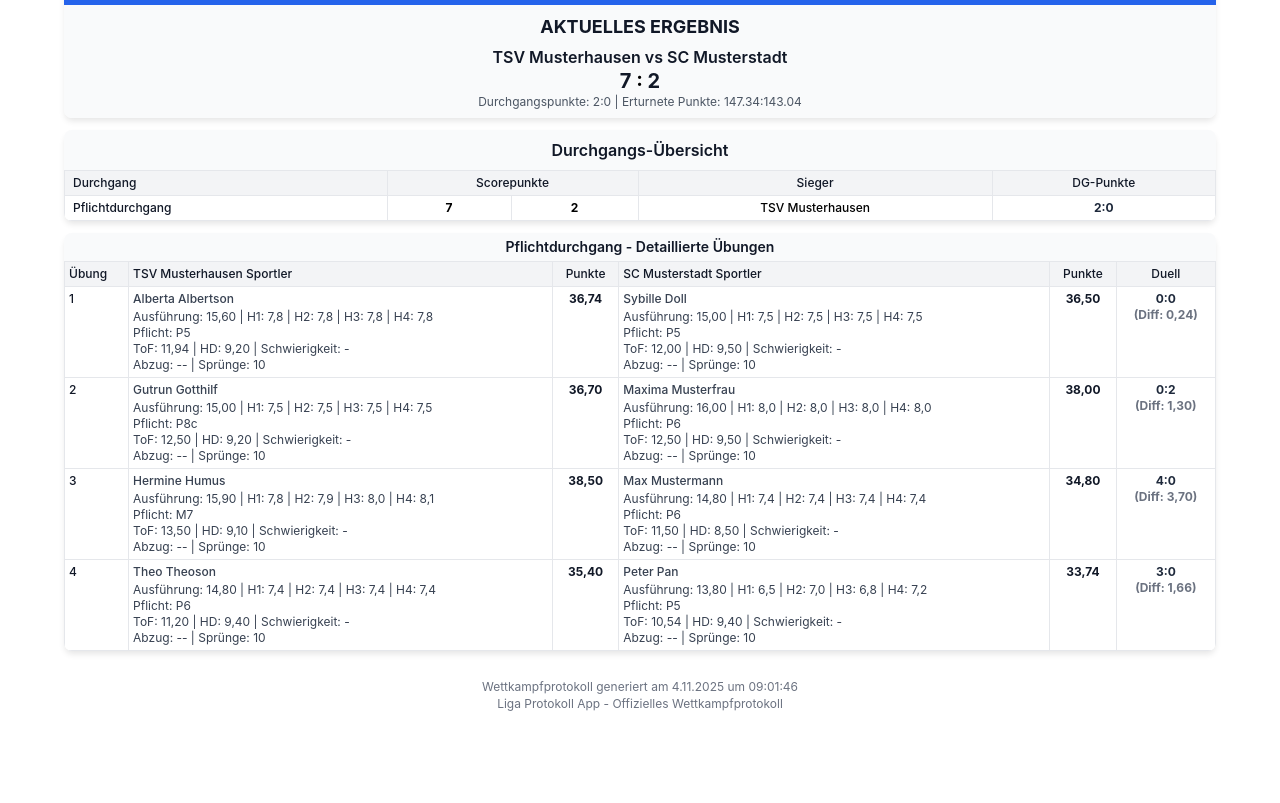
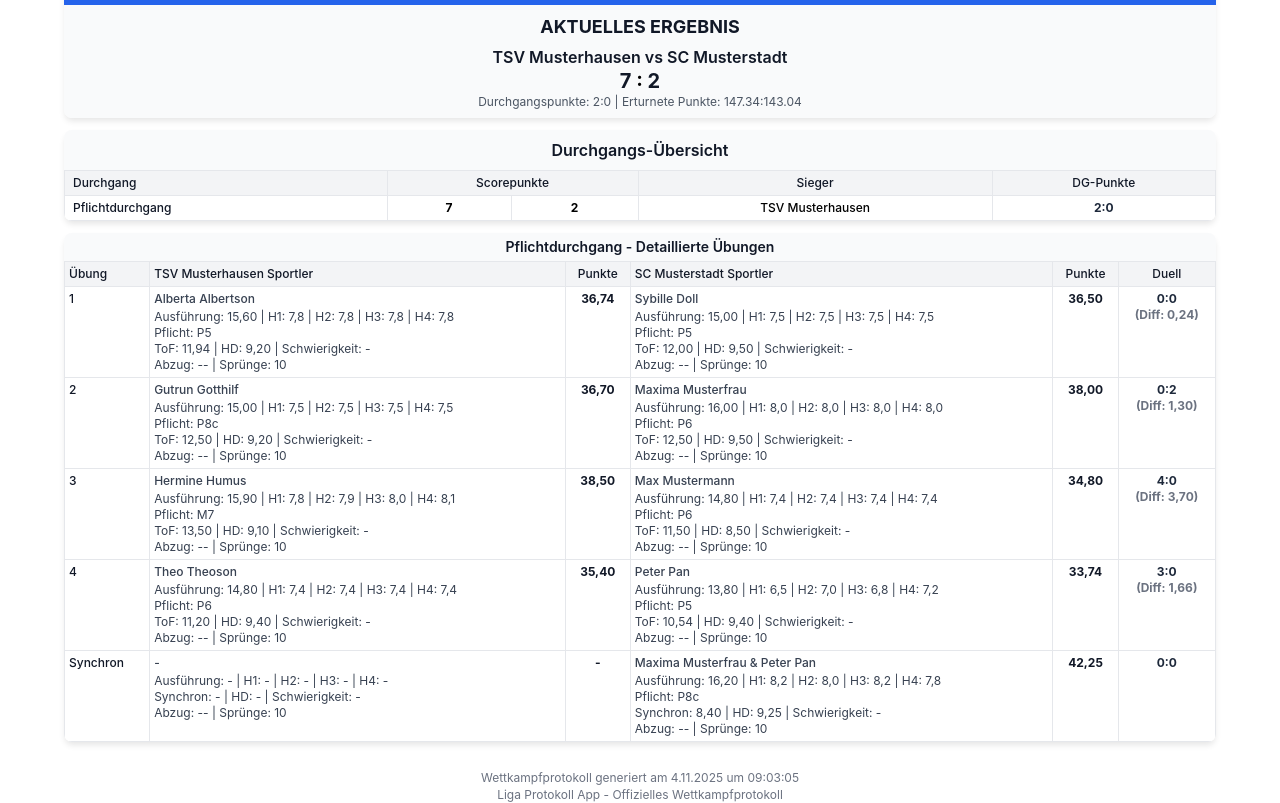
Before and after one commit to dercognus/liga-protokoll-website, a plain HTML site: page competition-1/protokoll.html in a window 1280 px wide. Shown: the part 76-879 px from the top of the page. Before the commit the page ends 800 px from the top, so only its background shows below. Drawn offline with Linux system fonts and the light colour scheme.

Commit message:
Update: Competition 1 - protokoll.html

```diff
--- a/competition-1/protokoll.html
+++ b/competition-1/protokoll.html
@@ -431,6 +431,74 @@
                     </td>
                   </tr>
 
+                  <tr style="border-top: 1px solid #d1d5db;">
+                    <td style="padding: 0.25rem; font-weight: 500; color: #111827; vertical-align: top; border: 1px solid #e5e7eb;">
+                      Synchron
+                    </td>
+                    <td style="padding: 0.25rem; color: #374151; vertical-align: top; border: 1px solid #e5e7eb;">
+                      <div style="font-weight: 500;">
+                        -
+
+
+                      </div>
+                      <div style="margin-top: 0.125rem;">
+                        <div>
+                          Ausführung: - |
+                          H1: - |
+                          H2: - |
+                          H3: - |
+                          H4: -
+                        </div>
+
+                        <div>
+                          Synchron: - |
+                          HD: - |
+                          Schwierigkeit: -
+                        </div>
+                        <div>
+                          Abzug: -- |
+                          Sprünge: 10
+                        </div>
+                      </div>
+                    </td>
+                    <td style="padding: 0.25rem; text-align: center; font-weight: 700; color: #111827; vertical-align: top; border: 1px solid #e5e7eb;">
+                      -
+                    </td>
+                    <td style="padding: 0.25rem; color: #374151; vertical-align: top; border: 1px solid #e5e7eb;">
+                      <div style="font-weight: 500;">
+                        Maxima Musterfrau
+                         & Peter Pan
+
+                      </div>
+                      <div style="margin-top: 0.125rem;">
+                        <div>
+                          Ausführung: 16,20 |
+                          H1: 8,2 |
+                          H2: 8,0 |
+                          H3: 8,2 |
+                          H4: 7,8
+                        </div>
+                        <div>Pflicht: P8c</div>
+                        <div>
+                          Synchron: 8,40 |
+                          HD: 9,25 |
+                          Schwierigkeit: -
+                        </div>
+                        <div>
+                          Abzug: -- |
+                          Sprünge: 10
+                        </div>
+                      </div>
+                    </td>
+                    <td style="padding: 0.25rem; text-align: center; font-weight: 700; color: #111827; vertical-align: top; border: 1px solid #e5e7eb;">
+                      42,25
+                    </td>
+                    <td style="padding: 0.25rem; text-align: center; font-weight: 700; vertical-align: top; border: 1px solid #e5e7eb;">
+                      0:0
+
+                    </td>
+                  </tr>
+
               </tbody>
             </table>
           </div>
@@ -441,7 +509,7 @@
 
       <!-- Footer -->
       <div style="text-align: center; color: #6b7280; padding-top: 1rem;">
-        <p>Wettkampfprotokoll generiert am 4.11.2025 um 09:01:46</p>
+        <p>Wettkampfprotokoll generiert am 4.11.2025 um 09:03:05</p>
         <p>Liga Protokoll App - Offizielles Wettkampfprotokoll</p>
       </div>
     </div>
```
